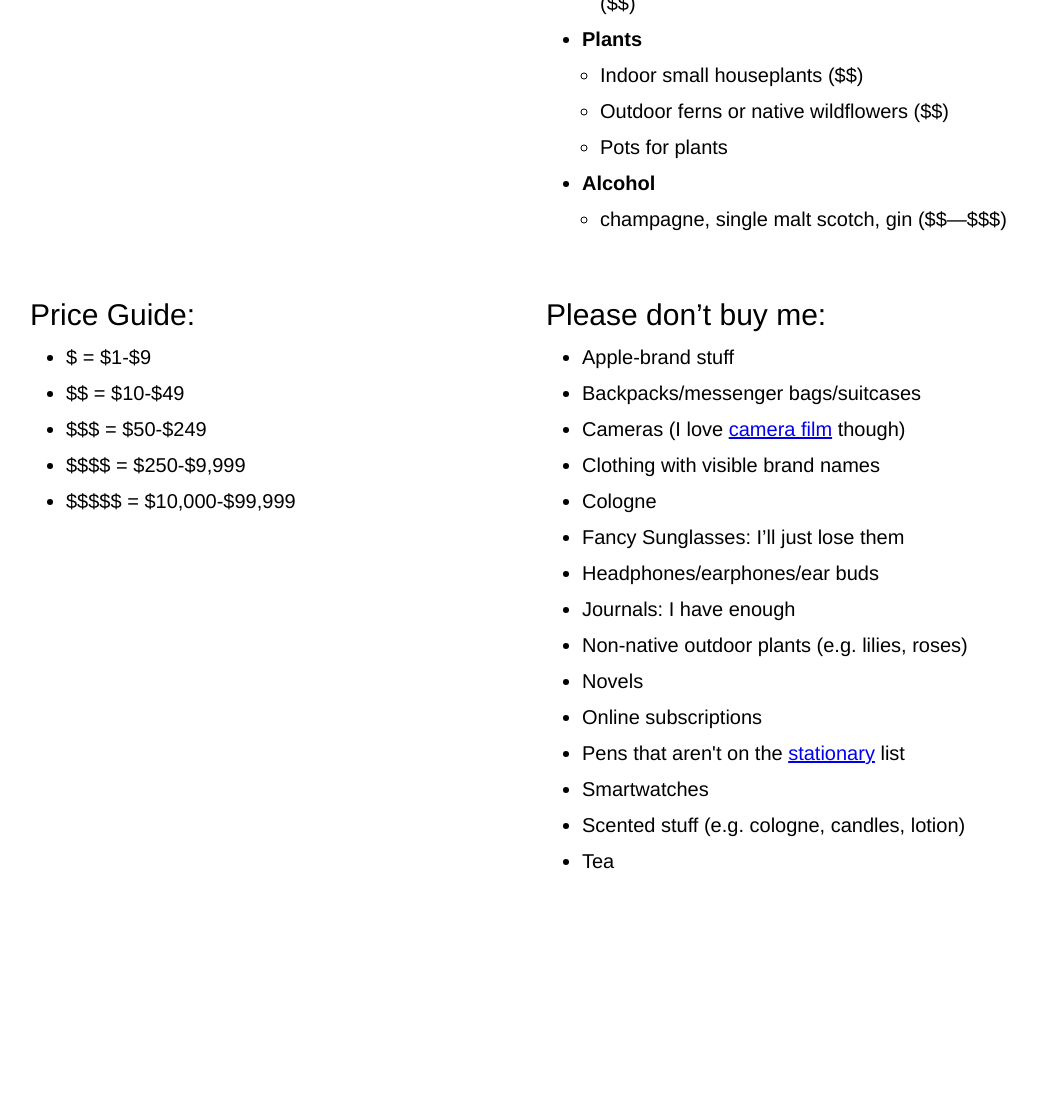
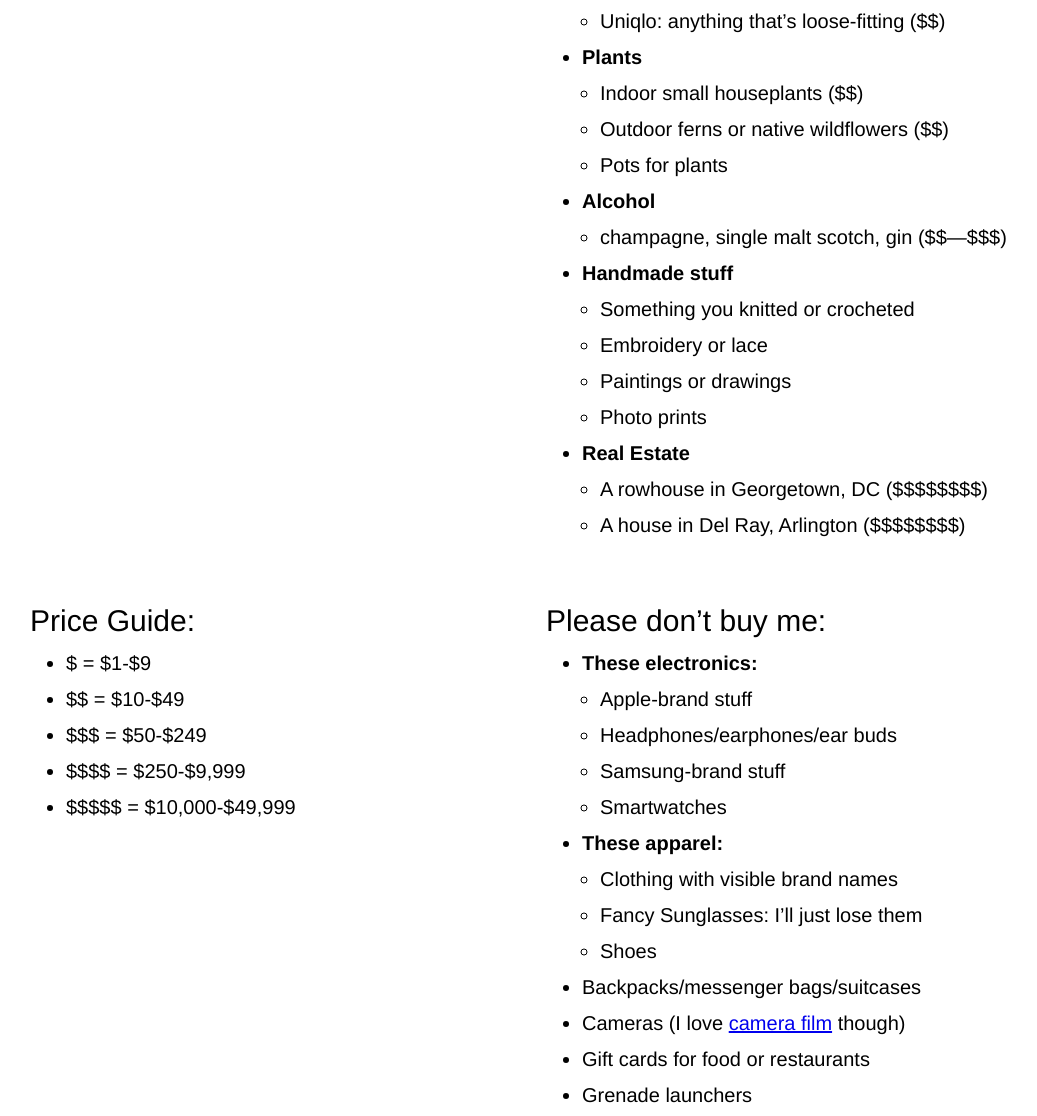
Before and after one commit to herereadthis/logalog, a plain HTML site: page src/wishlist/index.html in a window 1280 px wide. Shown: the part 585-1701 px from the top of the page, without its empty margins (6-1043 px from the left). Before the commit the page ends 1500 px from the top, so only its background shows below. Drawn offline with Linux system fonts and the light colour scheme.

```diff
--- a/src/wishlist/index.html
+++ b/src/wishlist/index.html
@@ -21,6 +21,7 @@
 	<div id="content">
 		<section>
 			<h2>Do  you want to buy me a present?</h2>
+			<p><em>(I won&rsquo;t be surprised, but I will be grateful!)</em></p>
 			<ol>
 				<li>
 					Camera film: <a href="https://www.bnh.com/wish/5acafdaa55d81cd6f9388d3328024953/" target="_blank">B&H Wishlist</a>
@@ -48,9 +49,10 @@
 					<ul>
 						<li>Dark chcolate bars ($)</li>
 						<li>A cheeseburger ($&mdash;$$)</li>
-						<li>Margherita pizza ($$)</li>
+						<li>A Margherita pizza ($$)</li>
 						<li>Sushi ($$)</li>
 						<li>Foie Gras ($$)</li>
+						<li>Olive oil from Spain or Sicily ($$)</li>
 					</ul>
 				</li>
 				<li>
@@ -63,7 +65,7 @@
 				<li>
 					<strong>Clothing</strong>
 					<ul>
-						<li>Uniqlo: basically anything that is loose-fitting ($$)</li>
+						<li>Uniqlo: anything that&rsquo;s loose-fitting ($$)</li>
 					</ul>
 				</li>
 				<li>
@@ -80,6 +82,22 @@
 						<li>champagne, single malt scotch, gin ($$&mdash;$$$)</li>
 					</ul>
 				</li>
+				<li>
+					<strong>Handmade stuff</strong>
+					<ul>
+						<li>Something you knitted or crocheted</li>
+						<li>Embroidery or lace</li>
+						<li>Paintings or drawings</li>
+						<li>Photo prints</li>
+					</ul>
+				</li>
+				<li>
+					<strong>Real Estate</strong>
+					<ul>
+						<li>A rowhouse in Georgetown, DC ($$$$$$$$)</li>
+						<li>A house in Del Ray, Arlington ($$$$$$$$)</li>
+					</ul>
+				</li>
 			</ul>
 		</section>
 		<section>
@@ -89,27 +107,40 @@
 				<li>$$ = $10&dash;$49</li>
 				<li>$$$ = $50&dash;$249</li>
 				<li>$$$$ = $250&dash;$9,999</li>
-				<li>$$$$$ = $10,000&dash;$99,999</li>
+				<li>$$$$$ = $10,000&dash;$49,999</li>
 			</ul>
 		</section>
 		<section>
 			<h2>Please don&rsquo;t buy me:</h2>
 			<ul>
-				<li>Apple-brand stuff</li>
+				<li>
+					<strong>These electronics:</strong>
+					<ul>
+						<li>Apple-brand stuff</li>
+						<li>Headphones/earphones/ear buds</li>
+						<li>Samsung-brand stuff</li>
+						<li>Smartwatches</li>
+					</ul>
+				</li>
+				<li>
+					<strong>These apparel:</strong>
+					<ul>
+						<li>Clothing with visible brand names</li>
+						<li>Fancy Sunglasses: I&rsquo;ll just lose them</li>
+						<li>Shoes</li>
+					</ul>
+				</li>
 				<li>Backpacks/messenger bags/suitcases</li>
 				<li>Cameras (I love <a href="https://www.bnh.com/wish/5acafdaa55d81cd6f9388d3328024953/" target="_blank">camera film</a> though)</li>
-				<li>Clothing with visible brand names</li>
-				<li>Cologne</li>
-				<li>Fancy Sunglasses: I&rsquo;ll just lose them</li>
-				<li>Headphones/earphones/ear buds</li>
+				<li>Gift cards for food or restaurants</li>
+				<li>Grenade launchers</li>
 				<li>Journals: I have enough</li>
 				<li>Non-native outdoor plants (e.g. lilies, roses)</li>
 				<li>Novels</li>
 				<li>Online subscriptions</li>
 				<li>Pens that aren't on the <a href="https://www.jetpens.com/wishlist?wish_list_id=17ef1b09c33b43c7" target="_blank">stationary</a> list</li>
-				<li>Smartwatches</li>
 				<li>Scented stuff (e.g. cologne, candles, lotion)</li>
-				<li>Tea</li>
+				<li>Vehicles (e.g. planes, cars, submarines)</li>
 			</ul>
 		</section>
 	</div>
--- a/src/wishlist/style.css
+++ b/src/wishlist/style.css
@@ -19,7 +19,7 @@
     font-weight: 100;
     font-size: 6rem;
     line-height: 10.8rem;
-    margin: 0 0 0 3.6rem;
+    margin: 1.8rem 0 0 3.6rem;
     padding: 0;
 }
 
```
